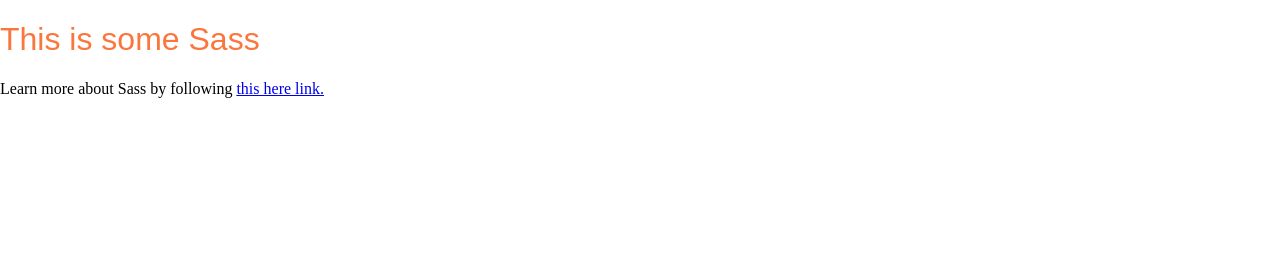
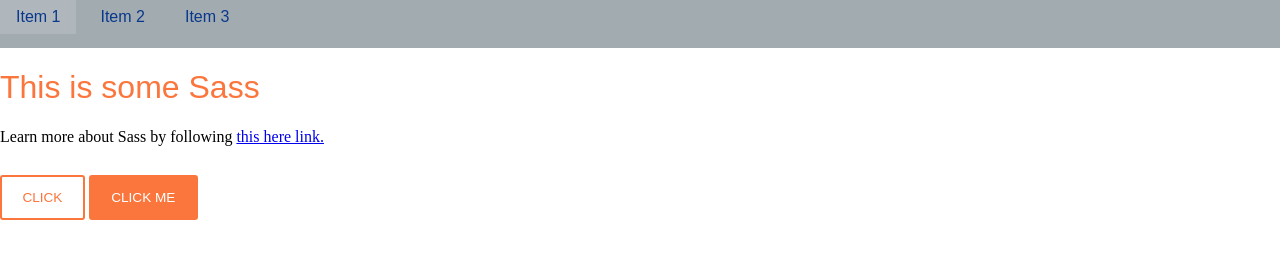
Before and after one commit to ashmcgee/Lab3, a website: page index.html in a window 1280 px wide. Drawn offline with Linux system fonts and the light colour scheme.

Commit message:
added buttons

```diff
--- a/gruntfile.js
+++ b/gruntfile.js
@@ -8,7 +8,7 @@
       sass: {
         dist: {
           options: {
-            style: 'compressed'
+            //style: 'compressed'
           },
           files: {
               'css/style.css': 'sass/style.scss'
--- a/index.html
+++ b/index.html
@@ -9,7 +9,18 @@
     <link href="css/style.css" rel="stylesheet">
 </head>
 <body>
+    <header class="header">
+        <nav class="nav">
+            <ul class="menu">
+                <li class="menu-item"><a href="#" class="menu-item-link">Item 1</a></li>
+                <li class="menu-item"><a href="#" class="menu-item-link">Item 2</a></li>
+                <li class="menu-item"><a href="#" class="menu-item-link">Item 3</a></li>
+            </ul>
+        </nav>
+    </header>
     <h1>This is some Sass</h1>
     <p>Learn more about Sass by following <a href="https://sass-lang.com/" target="_blank">this here link.</a></p>
+    <a class="button" href="#">Click</a>
+    <a class="button-secondary" href="#">Click Me</a>
 </body>
 </html>
--- /dev/null
+++ b/sass/_base.scss
@@ -0,0 +1,5 @@
+.header {
+     display: flex;
+     background-color: $color__grey;
+     height: 3em;
+}
--- /dev/null
+++ b/sass/_buttons.scss
@@ -0,0 +1,28 @@
+.button {
+     text-decoration: none;
+     border: 2px solid $color__orange;
+     color: $color__orange;
+     border-radius: 3px;
+     display: inline-block;
+     margin: 1em 0em;
+     padding: 1em 1.5em;
+     font-size: 0.85rem;
+     background-color: $color__white;
+     text-transform: uppercase;
+     line-height: 1;
+     font-family: $font__heading;
+     &:hover {
+          background-color: $color__orange;
+          color: $color__white;
+     }
+}
+
+.button-secondary {
+     @extend .button;
+     background-color: $color__orange;
+     color: $color__white;
+     &:hover {
+          background-color: $color__white;
+          color: $color__orange;
+     }
+}
--- /dev/null
+++ b/sass/_mixins.scss
@@ -0,0 +1,6 @@
+@mixin listreset {
+     margin: 0;
+     padding: 0;
+     list-style: none;
+
+}
--- /dev/null
+++ b/sass/_navigation.scss
@@ -0,0 +1,20 @@
+.nav {
+     margin-right: auto;
+     .menu {
+          @include listreset;
+          display: flex;
+          &-item {
+               margin-right: 0.5rem;
+               &-link {
+                    color: $color__blue;
+                    text-decoration: none;
+                    padding: 0.5em 1em;
+                    display: block;
+                    font-family: $font__heading;
+                    &:hover{
+                         background-color: lighten($color__grey, 5%);
+                    }
+               }
+          }
+     }
+}
--- a/sass/style.scss
+++ b/sass/style.scss
@@ -1,3 +1,7 @@
 @import "reset";
 @import "variables";
+@import "mixins";
 @import "typography";
+@import "buttons";
+@import "base";
+@import "navigation";
```
Also changed, not shown: css/style.css, 1 other file.
